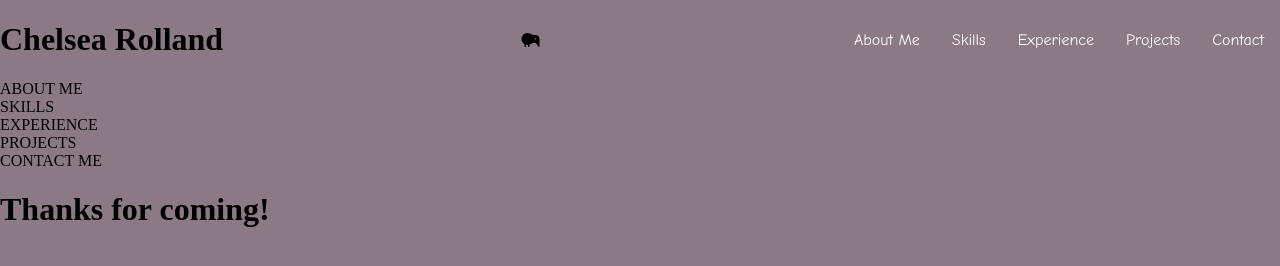
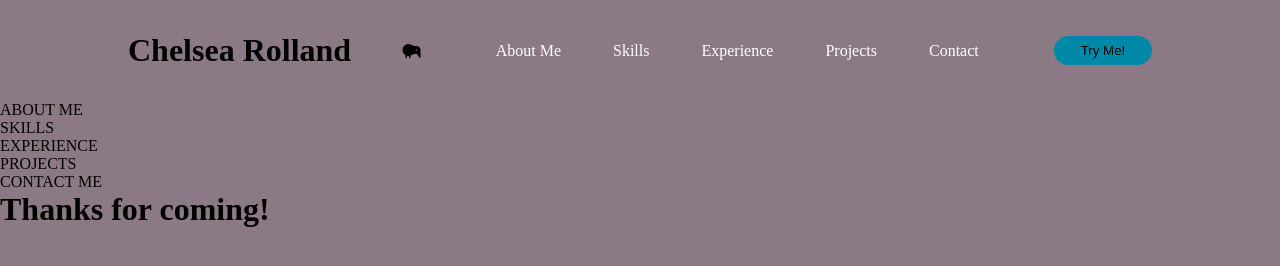
Before and after one commit to ChelseaRolland/chelsearolland.github.io, a plain HTML site: page index.html in a window 1280 px wide. Drawn offline with Linux system fonts and the light colour scheme.

Commit message:
added nav and header styling

```diff
--- a/index.html
+++ b/index.html
@@ -20,6 +20,7 @@
                 <li><a href="#" target="_blank">Contact</a></li>
             </ul>
         </nav>
+        <a href="#"><button>Try Me!</button></a>
     </header>
     <div class="aboutMe">ABOUT ME</div>
     <div class="skills">SKILLS</div>
--- a/style.css
+++ b/style.css
@@ -1,8 +1,6 @@
 * {
     box-sizing: border-box;
     background-color: #8B7A85;
-}
-body {
     margin: 0;
     padding: 0;
 }
@@ -10,22 +8,36 @@ header {
     display: flex;
     justify-content: space-between;
     align-items: center;
+    padding: 2em 10%;
+}
+.logo {
+    cursor: pointer;
 }
 .nav-links{
-    display: flex;
+    list-style: none
     padding: 0;
     margin: 0;
 }
 .nav-links>li{
-    list-style: none;
-    padding: 1em;
+    display: inline-block;
+    padding: 0 1.5em;
 }
 .nav-links>li>a{
     text-decoration: none;
     color: #FFFFFF;
-    font-family: "Comic Sans MS";
+    transition: all 0.3s ease 0s;
 }
 .nav-links>li>a:hover{
     color: black;
-    background-color: #FFFFFF;
 }
+button {
+    padding: .5em 2em;
+    background-color: rgba(0,136,169,1);
+    border: none;
+    border-radius: 50px;
+    cursor: pointer;
+    transition: all 0.3s ease 0s;
+}
+button:hover{
+    background-color: rgba(0,136,169,0.8);
+}
```
